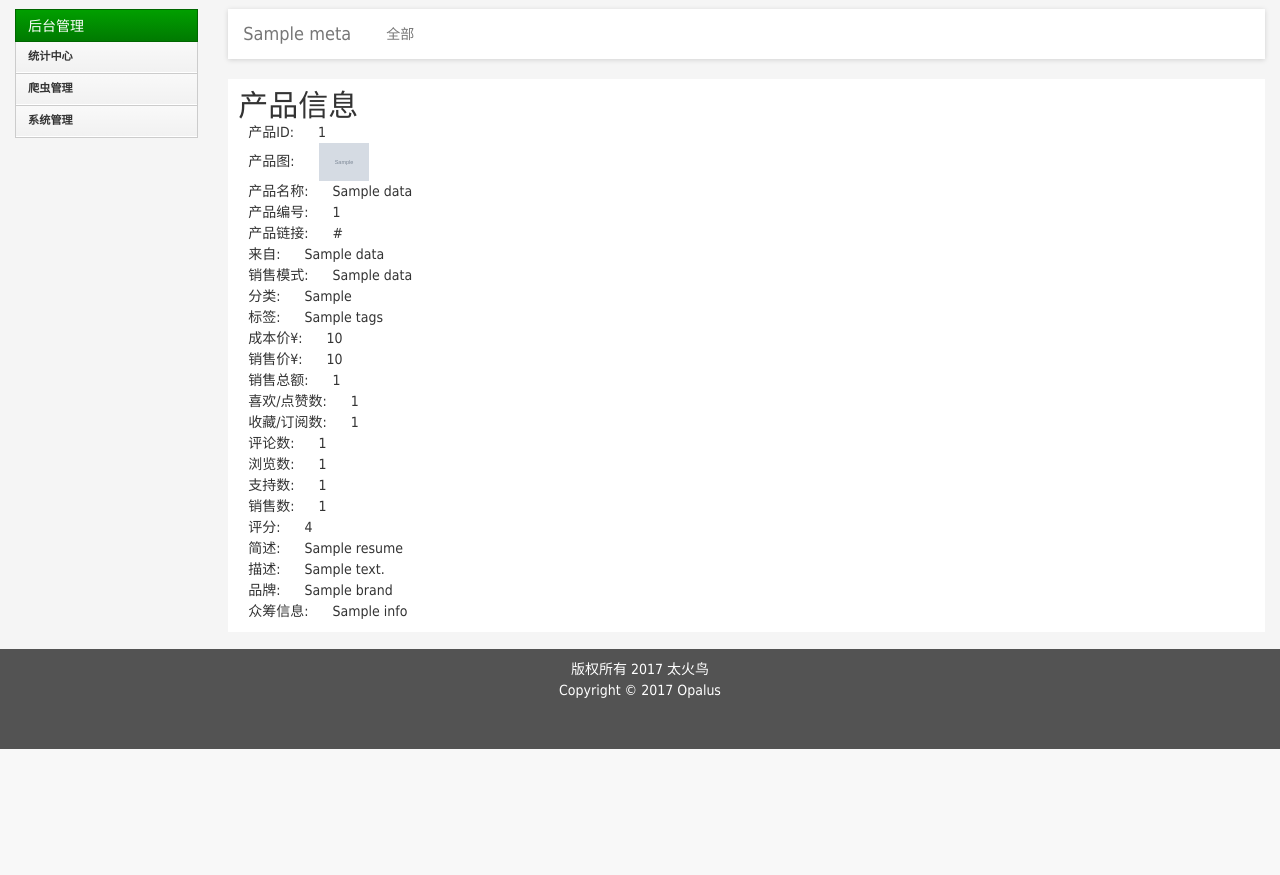
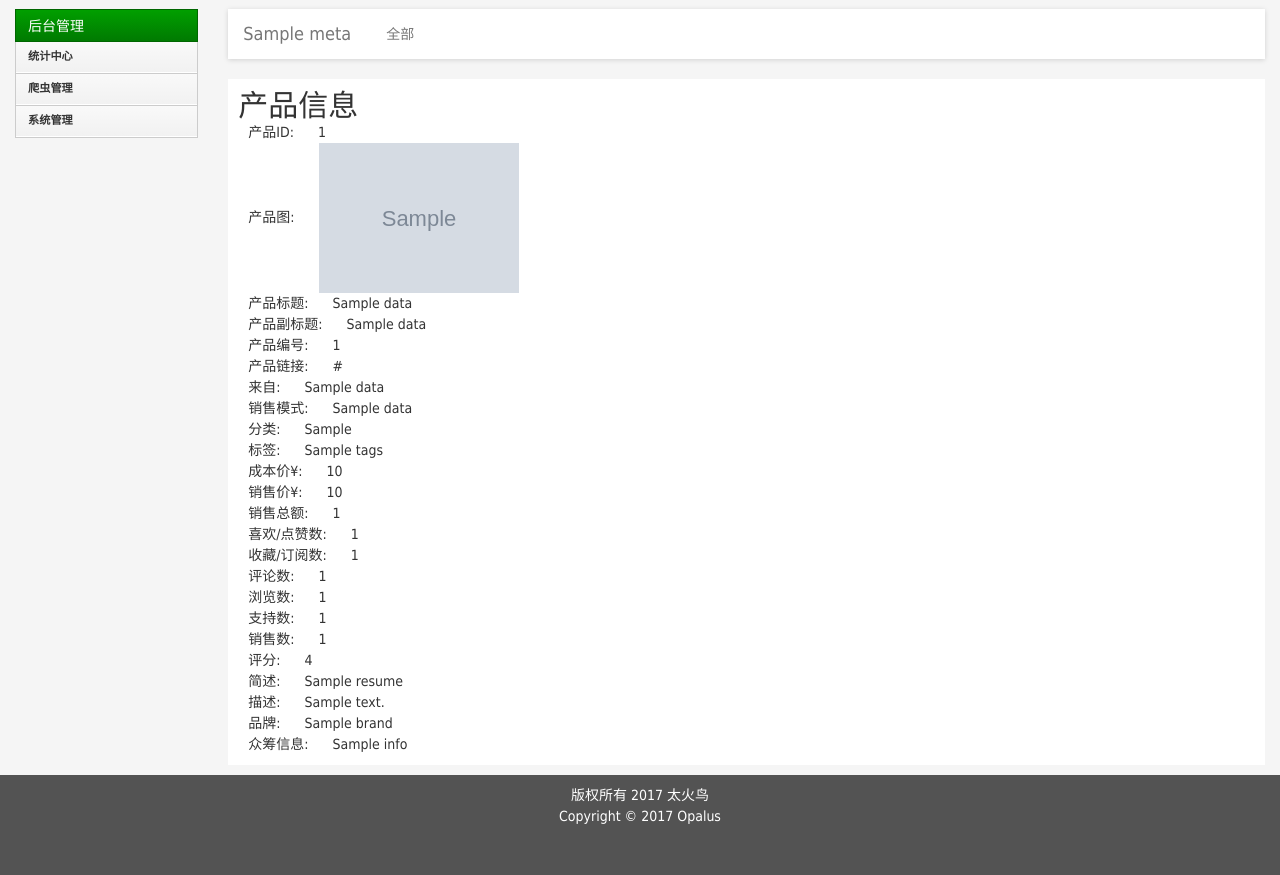
Before and after one commit to wangjunping0938/opalus, a Flask app: template app/templates/admin/product/view.html in a window 1280 px wide. Shown: the part 61-936 px from the top of the page. Before the commit the page ends 810 px from the top, so only its background shows below. Run offline with Flask 2, Linux system fonts and the light colour scheme; the template is opened without the code that fills it: most values are stand-ins (such as "Sample title", 1, 10 or a date in 2020); grey boxes marked "Sample" are stand-in pictures; some libraries are stand-ins or nearby versions.

Commit message:
product view

```diff
--- a/app/templates/admin/product/view.html
+++ b/app/templates/admin/product/view.html
@@ -65,8 +65,9 @@
         <div>
             <h2>产品信息</h2>
             <p><span>产品ID: </span><span>{{ meta.data._id }}</span></p>
-            <p><span>产品图: </span><span><img src="{{ meta.data.cover_url }}" width="50" /></span></p>
-            <p><span>产品名称: </span><span>{{ meta.data.title }}</span></p>
+            <p><span>产品图: </span><span><img src="{{ meta.data.cover_url }}" width="200" /></span></p>
+            <p><span>产品标题: </span><span>{{ meta.data.title }}</span></p>
+            <p><span>产品副标题: </span><span>{{ meta.data.sub_title }}</span></p>
             <p><span>产品编号: </span><span>{{ meta.data.out_number }}</span></p>
             <p><span>产品链接: </span><span>{{ meta.data.url }}</span></p>
             <p><span>来自: </span><span>{{ meta.data.site_from_label }}</span></p>
```
